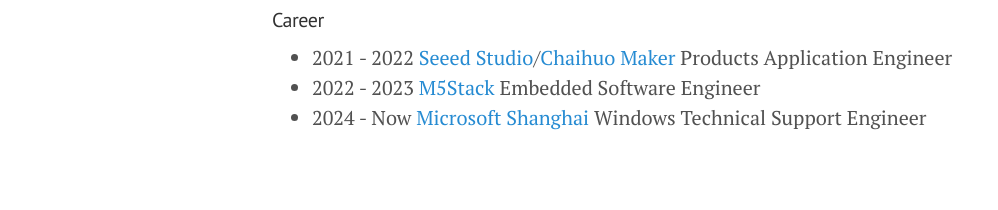
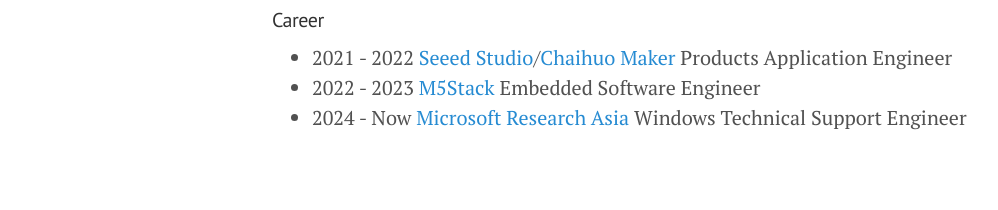
Before and after one commit to IcingTomato/icing.fun, a Jekyll site: the page built from about.md, in a window 1280 px wide. Shown: the part 854-1064 px from the top of the page, without its empty margins (8-1006 px from the left). Built offline with Jekyll 4.4.1, drawn with Linux system fonts in a browser that asks for light colours.

Commit message:
Change: Change _config.xml

```diff
--- a/about.md
+++ b/about.md
@@ -31,6 +31,6 @@ title: About
     <ul>
         <li>2021 - 2022 <a href="https://www.seeed.cc/">Seeed Studio</a>/<a href="https://www.chaihuo.org/">Chaihuo Maker</a> Products Application Engineer</li>
         <li>2022 - 2023 <a href="https://m5stack.com/">M5Stack</a> Embedded Software Engineer</li>
-        <li>2024 - Now <a href="https://m5stack.com/">Microsoft Shanghai</a> Windows Technical Support Engineer</li>
+        <li>2024 - Now <a href="https://www.msra.cn/">Microsoft Research Asia</a> Windows Technical Support Engineer</li>
     </ul>
 </div>
```
